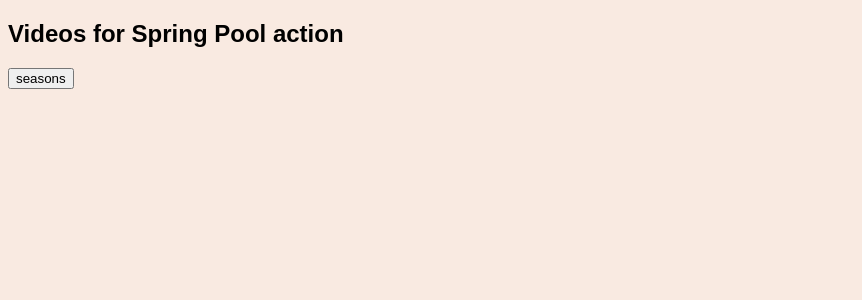
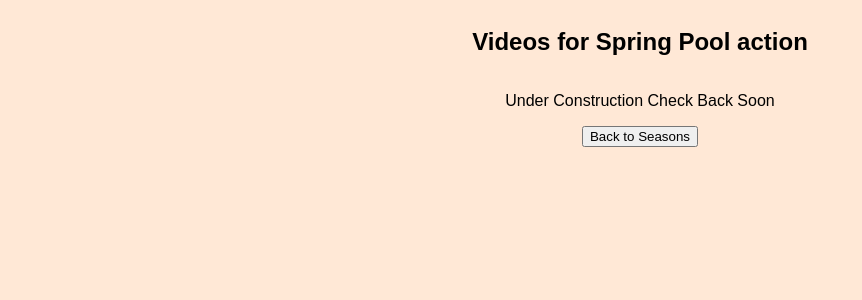
Before and after one commit to mkettel/HomeBase, a React (Vite) app: page /pool in a window 1280 px wide. Both pictures are taken after a click on the button "SPRING". Shown: the top 300 px of the page, without its empty margins (0-862 px from the left). Built offline with nearby package versions, Linux system fonts and the light colour scheme; no server answers; a web font is replaced by a local one.

Commit message:
added the changes and a video to the main page

```diff
--- a/src/Experience.jsx
+++ b/src/Experience.jsx
@@ -15,7 +15,7 @@ export default function Experience()
 
     return <>
 
-      <Perf position="top-left" />
+      {/* <Perf position="top-left" /> */}
 
       <OrbitControls makeDefault />
 
--- a/src/Pool.jsx
+++ b/src/Pool.jsx
@@ -8,33 +8,11 @@ import { useState } from 'react';
 
 export default function Pool() {
 
-  const poolVideos = [
-    {
-      id: 1,
-      url: './videos/pool/cl-floating-chamber.mp4',
-      title: 'Floating Chlorine Chamber'
-    },
-    {
-      id: 2,
-      url: 'https://www.youtube.com/embed/BKxCOasoqsc',
-      title: 'Backwashing the Pool Pump'
-    },
-    {
-      id: 3,
-      url: './videos/pool/cl-floating-chamber.mp4',
-      title: 'Pool Pump Breaker'
-    },
-    {
-      id: 4,
-      url: './videos/pool/cl-floating-chamber.mp4',
-      title: 'Pool Pump Pressure'
-    }
-  ]
 
   const [season, setSeason] = useState('season');
 
 
-  // Setting season state
+  // Setting season state for proper component render
   if (season === 'season') {
     return (
       <SeasonSelector season={season} setSeason={setSeason} />
@@ -50,18 +28,7 @@ export default function Pool() {
   }
 
 
-    {/* <div className="home-link">
-      <a href="/">House</a>
-    </div>
-
-    <div className="header-container">
-      <div className="header">
-        <div className="header-text">
-          <h1>Pool & Hot Tub</h1>
-        </div>
-      </div>
-    </div>
-
+    {/*
     <div className="content-container-outer">
       <div className="content-container center-title">
         <h2 className='subject-title'>{poolVideos[1].title}</h2>
@@ -115,27 +82,77 @@ export function SeasonSelector(props) {
       <span className='summer-span'>r</span>
       </button>
     </div>
+  </>
+}
 
+
+// Spring Videos
+export function SpringVideos(props) {
+
+  return <>
+  <div className="page-container">
+    <h2>Videos for Spring Pool action</h2>
+    <p>Under Construction Check Back Soon</p>
+    <button onClick={() => props.setSeason('season')}>Back to Seasons</button>
+  </div>
   </>
 }
 
 // Summer Videos
 export function SummerVideos(props) {
 
+  const summerPoolVideos = [
+    {
+      id: 1,
+      url: './videos/pool/cl-floating-chamber.mp4',
+      title: 'Floating Chlorine Chamber'
+    },
+    {
+      id: 2,
+      url: 'https://www.youtube.com/embed/BKxCOasoqsc',
+      title: 'Backwashing the Pool Pump'
+    },
+    {
+      id: 3,
+      url: './videos/pool/cl-floating-chamber.mp4',
+      title: 'Pool Pump Breaker'
+    },
+    {
+      id: 4,
+      url: './videos/pool/cl-floating-chamber.mp4',
+      title: 'Pool Pump Pressure'
+    }
+  ]
 
   return <>
-    <h2>Videos for Summer Pool action</h2>
-    <button onClick={() => props.setSeason('season')}>seasons</button>
+    <button className='seasons-back-button' onClick={() => props.setSeason('season')}>Back to Seasons</button>
+
+    <div className="header-container">
+      <h1 className='header-container-title'>Summer Pool & Hot Tub Videos</h1>
+    </div>
+
+    <div className="content-container-outer">
+      <div className="content-container center-title">
+        <h2 className='subject-title'>{summerPoolVideos[1].title}</h2>
+      </div>
+      <div className="content-container-inner">
+        <div className="content-container-video">
+          <iframe width="300" height="315" src={summerPoolVideos[1].url} title="YouTube video player" frameBorder="0" allow="accelerometer; autoplay; clipboard-write; encrypted-media; gyroscope; picture-in-picture; web-share" allowFullScreen ></iframe>
+        </div>
+        <div className="content-container-description">
+          <div className="description-summary">
+            <p>The floating chlorine chamber is used to slowly release the chlorine into the pool over time and can hold up to 6 tablets at one time</p>
+          </div>
+          <div className="description-steps">
+            <ol>
+              <li>Open the floating chlorine chamber</li>
+              <li>Place 6 chlorine tablets into the chamber as needed</li>
+            </ol>
+          </div>
+        </div>
+      </div>
+      </div>
+
 
   </>
 }
-
-// Spring Videos
-export function SpringVideos(props) {
-
-
-  return <>
-    <h2>Videos for Spring Pool action</h2>
-    <button onClick={() => props.setSeason('season')}>seasons</button>
-  </>
-}
--- a/src/css/pool.css
+++ b/src/css/pool.css
@@ -15,8 +15,7 @@
 :root {
   /* background-color: #335C67/; */
   background-color: #605C4E;
-  background-color: #AA998F;
-  background-color: #F9EAE1;
+  background-color: #FFE8D6;
 }
 h1, h2, h3, h4, p, a {
   font-family: 'Cabinet Grotesk', sans-serif;
@@ -46,6 +45,7 @@ h1, h2, h3, h4, p, a {
 .header-container .header-container-title {
   font-size: 42px;
   font-weight: 400;
+  color: #6B705C;
   color: #7D4F50;
 }
 /* Layout for the Season Buttons */
@@ -63,24 +63,20 @@ h1, h2, h3, h4, p, a {
   font-weight: 300;
   font-family: 'Cabinet Grotesk', sans-serif;
   margin: 5vh 0px;
-  /* border-radius: 10px; */
   transition: .3s;
-}
-.season-selector-container .season-button:nth-child(2) {
-  border-left: 2px solid black;
 }
 .season-selector-container .season-button:hover {
   cursor: pointer;
   /* background-color: #e4c8b6; */
   transition: .3s;
 }
+.season-selector-container .season-button:nth-child(2) {
+  border-left: 2px solid #7D4F50;
+}
 .season-selector-container .season-button .summer-span {
   display: inline-block;
   transition: .3s;
-}
-.season-selector-container .season-button:nth-child(2):hover {
-  transition: .3s;
-
+  color: #7D4F50;
 }
 /* Child elements moving SUMMER */
 .season-selector-container .season-button:hover .summer-span:nth-child(1) {
@@ -113,3 +109,26 @@ h1, h2, h3, h4, p, a {
   transition: .3s;
   color: #0077b6;
 }
+
+/* Page Center Container for pages under construction */
+.page-container {
+  display: flex;
+  flex-direction: column;
+  justify-content: center;
+  align-items: center;
+}
+.seasons-back-button {
+  position: absolute;
+  top: 20px;
+  left: 20px;
+  background-color: transparent;
+  border: none;
+  font-size: 18px;
+  color: #7D4F50;
+}
+.seasons-back-button:hover {
+  cursor: pointer;
+  color: #0077b6;
+}
+
+/* Summer Videos Layout */
```
